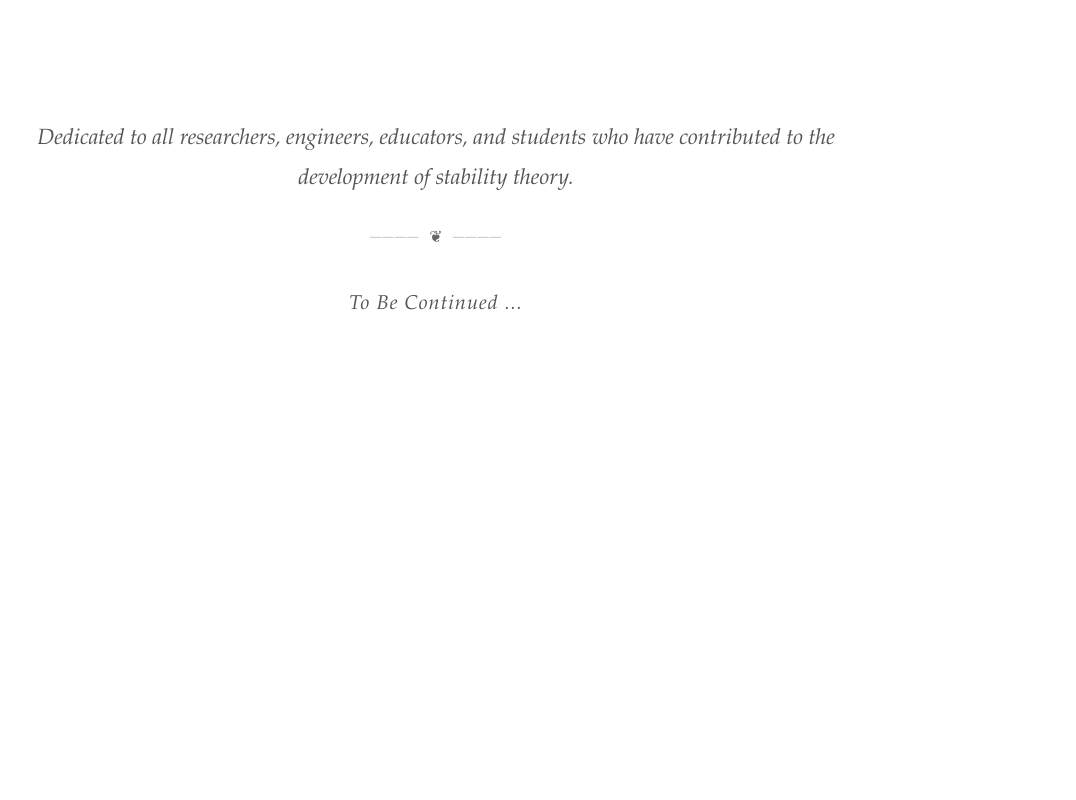
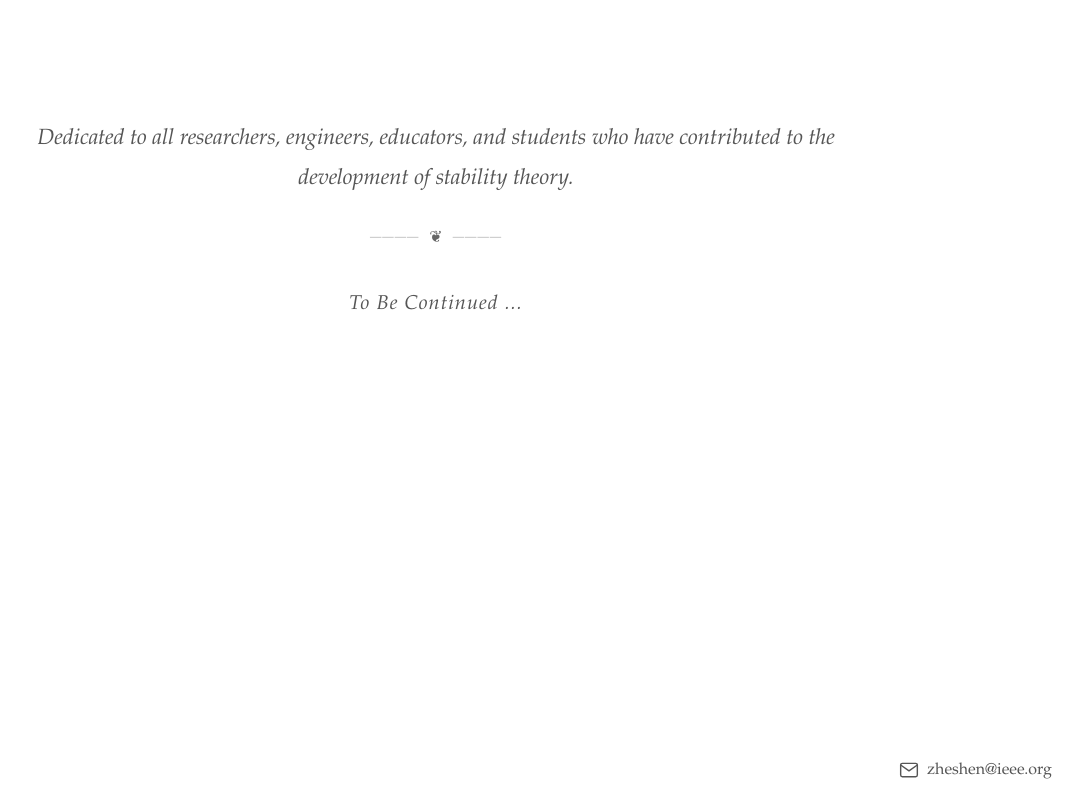
Before and after one commit to HansOersted/lyapunov-org, a plain HTML site: page index.html in a window 1280 px wide. Shown: the whole page, without its empty margins (204-1280 px from the left). Drawn offline with Linux system fonts and the light colour scheme.

Commit message:
contact added

```diff
--- a/index.html
+++ b/index.html
@@ -67,5 +67,23 @@
     </div>
 
   </div>
+  <a href="mailto:zheshen@ieee.org" style="
+    position: fixed;
+    right: 24px;
+    bottom: 20px;
+    display: flex;
+    align-items: center;
+    gap: 8px;
+    font-family: 'Palatino Linotype', Palatino, serif;
+    font-size: 16px;
+    color: #555;
+    text-decoration: none;
+  ">
+    <svg width="20" height="20" viewBox="0 0 24 24" fill="none" stroke="currentColor" stroke-width="1.7" stroke-linecap="round" stroke-linejoin="round" aria-hidden="true">
+      <rect x="2" y="4" width="20" height="16" rx="2" />
+      <path d="m2 6 10 7 10-7" />
+    </svg>
+    zheshen@ieee.org
+  </a>
 </body>
 </html>
```
